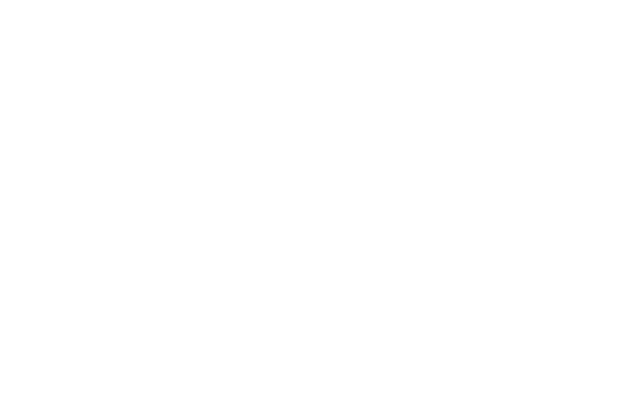
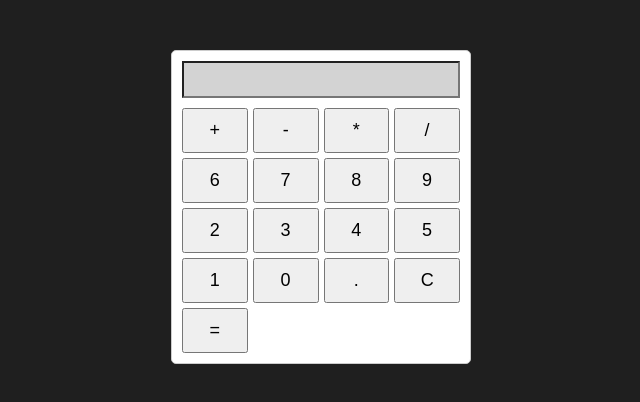
Before and after one commit to BaxterMcKenzie/JS-Calculator, a plain HTML site: page index.html in a window 1280 px wide. Shown: the whole page, without its empty margins (319-959 px from the left). Drawn offline with Linux system fonts and the light colour scheme.

Commit message:
updated HTML and applied CSS styling

```diff
--- a/index.html
+++ b/index.html
@@ -4,9 +4,35 @@
     <meta charset="UTF-8">
     <meta name="viewport" content="width=device-width, initial-scale=1.0">
     <link rel="stylesheet" href="./style.css">
-    <title>Document</title>
+    <title>Javascript Calculator</title>
 </head>
 <body>
+
+    <div class="calculator">
+        <input type="text" id="display" readonly>
+        <div class="keys">
+            <!-- All of the calculator keys -->
+            <button class="operator" id="add">+</button>
+            <button class="operator" id="subtract">-</button>
+            <button class="operator" id="multiply">*</button>
+            <button class="operator" id="divide">/</button>
+            <button class="number" id="six">6</button>
+            <button class="number" id="seven">7</button>
+            <button class="number" id="eight">8</button>
+            <button class="number" id="nine">9</button>
+            <button class="number" id="two">2</button>
+            <button class="number" id="three">3</button>
+            <button class="number" id="four">4</button>
+            <button class="number" id="five">5</button>
+            <button class="number" id="one">1</button>
+            <button class="number" id="zero">0</button>
+            <button id="decimal">.</button>
+            <button id="clear">C</button>
+            <button id="calculate">=</button>
+        </div>
+    </div>
+
+
 
     <script src="./script.js"></script>
 </body>
--- a/style.css
+++ b/style.css
@@ -3,3 +3,43 @@
     padding: 0;
     box-sizing: border-box;
 }
+
+body {
+    background-color: #1f1f1f;
+}
+
+.calculator {
+    background-color: white;
+    width: 300px;
+    margin: 50px auto;
+    border: 1px solid #ccc;
+    border-radius: 5px;
+    padding: 10px;
+}
+
+#display {
+    width: 100%;
+    margin-bottom: 10px;
+    padding: 5px;
+    font-size: 20px;
+    background-color: lightgray;
+}
+
+.keys {
+    display: grid;
+    grid-template-columns: repeat(4, 1fr);
+    grid-gap: 5px;
+}
+
+button {
+
+    padding: 10px;
+    font-size: 18px;
+    cursor: pointer;
+    transition: background-color 1 ease;
+}
+
+button:hover {
+    background-color: #7d7d7d;
+    transition: background-color 1 ease;
+}
```
